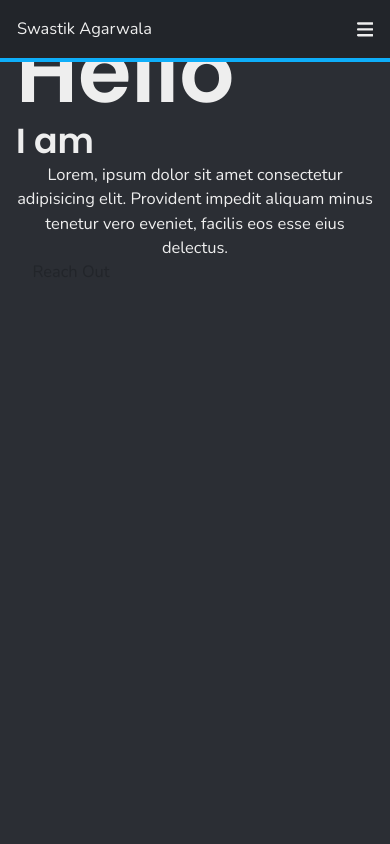
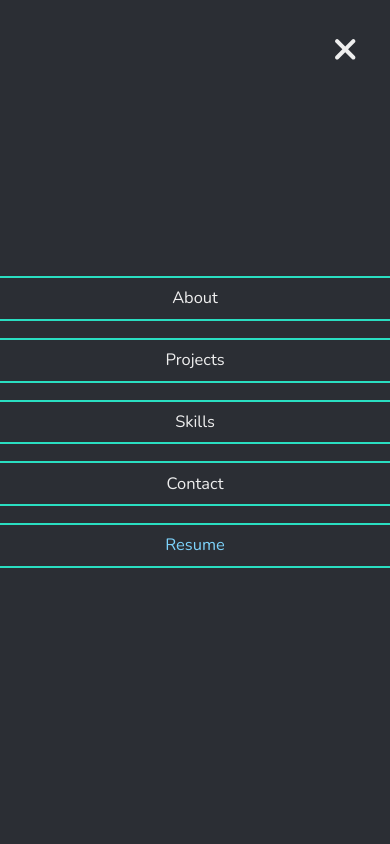
Before and after one commit to agarwalaswastik/personal-portfolio, a website built with Vite: page index.html in a window 390 px wide. Both pictures are taken after a click on the button 364 px from the left and 29 px from the top of the page. Shown: the top 844 px of the page. Built offline with nearby package versions, Linux system fonts and the light colour scheme.

Commit message:
Add mobile navigation
+ Add a mobile navigation menu with exit button, navigation links, and resume link
+ Add click listener to burger menu button which sets mobile menu to take up the entire screen and turns off body scroll on click
+ Add click listener to exit menu button which turns mobile menu display
+ Add click listener to navigation links and resume link which turns off mobile menu display

```diff
--- a/index.html
+++ b/index.html
@@ -47,7 +47,23 @@
     <!-- Header End -->
 
     <!-- Mobile Nav Start -->
-    <div></div>
+    <div class="mobile-nav">
+      <button class="mobile-nav__exit">
+        <svg xmlns="http://www.w3.org/2000/svg" viewBox="0 0 384 512">
+          <!--!Font Awesome Free 6.5.2 by @fontawesome - https://fontawesome.com License - https://fontawesome.com/license/free Copyright 2024 Fonticons, Inc.-->
+          <path
+            d="M342.6 150.6c12.5-12.5 12.5-32.8 0-45.3s-32.8-12.5-45.3 0L192 210.7 86.6 105.4c-12.5-12.5-32.8-12.5-45.3 0s-12.5 32.8 0 45.3L146.7 256 41.4 361.4c-12.5 12.5-12.5 32.8 0 45.3s32.8 12.5 45.3 0L192 301.3 297.4 406.6c12.5 12.5 32.8 12.5 45.3 0s12.5-32.8 0-45.3L237.3 256 342.6 150.6z"
+          />
+        </svg>
+      </button>
+      <ul class="mobile-nav__menu">
+        <li><a class="mobile-nav__link" href="#about">About</a></li>
+        <li><a class="mobile-nav__link" href="#projects">Projects</a></li>
+        <li><a class="mobile-nav__link" href="#skills">Skills</a></li>
+        <li><a class="mobile-nav__link" href="#contact">Contact</a></li>
+        <li><a class="mobile-nav__resume" href="resume.pdf" target="_blank" rel="noopener noreferrer">Resume</a></li>
+      </ul>
+    </div>
     <!-- Mobile Nav End -->
 
     <main>
--- a/src/main.ts
+++ b/src/main.ts
@@ -1,6 +1,7 @@
 import "modern-normalize";
 import "/styles/base.css";
 import "/styles/components/header.css";
+import "/styles/components/mobile-nav.css";
 import "/styles/components/hero.css";
 import "/styles/components/about.css";
 import "/styles/components/projects.css";
@@ -9,7 +10,9 @@ import "/styles/components/contact.css";
 import "/styles/utils.css";
 
 import listenProgressbarUpdate from "./header";
+import setupMobileNav from "./mobile-nav";
 import setSkillLevels from "./skills";
 
 listenProgressbarUpdate();
+setupMobileNav();
 setSkillLevels();
--- /dev/null
+++ b/src/mobile-nav.ts
@@ -0,0 +1,30 @@
+const setupMobileNav = () => {
+  const barsButton = document.querySelector(".header__bars")!;
+  const mobileNav = document.querySelector(".mobile-nav")!;
+  const exitButton = document.querySelector(".mobile-nav__exit")!;
+  const mobileNavLinks = document.querySelectorAll(".mobile-nav__menu a");
+
+  if (!(barsButton instanceof HTMLButtonElement)) return;
+  if (!(mobileNav instanceof HTMLElement)) return;
+  if (!(exitButton instanceof HTMLButtonElement)) return;
+
+  const showMobileNav = () => {
+    mobileNav.style.display = "flex";
+    document.body.style.overflowY = "hidden";
+  };
+
+  const hideMobileNav = () => {
+    mobileNav.style.display = "none";
+    document.body.style.overflowY = "auto";
+  };
+
+  barsButton.onclick = showMobileNav;
+  exitButton.onclick = hideMobileNav;
+
+  mobileNavLinks.forEach((elem) => {
+    if (!(elem instanceof HTMLAnchorElement)) return;
+    elem.onclick = hideMobileNav;
+  });
+};
+
+export default setupMobileNav;
--- a/styles/base.css
+++ b/styles/base.css
@@ -47,6 +47,8 @@ body {
   font-family: "Nunito", sans-serif;
   font-optical-sizing: auto;
   color: var(--clr-white);
+  overflow-x: hidden;
+  overflow-y: auto;
   overscroll-behavior: none;
 }
 
--- /dev/null
+++ b/styles/components/mobile-nav.css
@@ -0,0 +1,49 @@
+.mobile-nav {
+  display: none;
+  flex-direction: column;
+  justify-content: center;
+  align-items: center;
+  text-align: center;
+  position: fixed;
+  top: 0;
+  left: 0;
+  right: 0;
+  bottom: 0;
+  font-size: calc(var(--clamp-2-to-3) / 2);
+  background-color: var(--clr-gray);
+  z-index: 100;
+}
+
+.mobile-nav__exit {
+  width: calc(var(--clamp-3-to-4) / 2);
+  position: absolute;
+  top: 0;
+  right: 0;
+  margin: var(--clamp-2-to-3);
+  fill: var(--clr-white);
+}
+
+.mobile-nav__menu {
+  width: 100%;
+  display: flex;
+  flex-direction: column;
+  gap: var(--clamp-1-to-2);
+}
+
+.mobile-nav__menu li {
+  width: 100%;
+  border-top: 2px solid var(--clr-dark-teal);
+  border-bottom: 2px solid var(--clr-dark-teal);
+}
+
+.mobile-nav__link {
+  display: block;
+  padding: 0.5em;
+  width: 100%;
+}
+
+.mobile-nav__resume {
+  display: block;
+  padding: 0.5em;
+  color: var(--clr-sky);
+}
```
